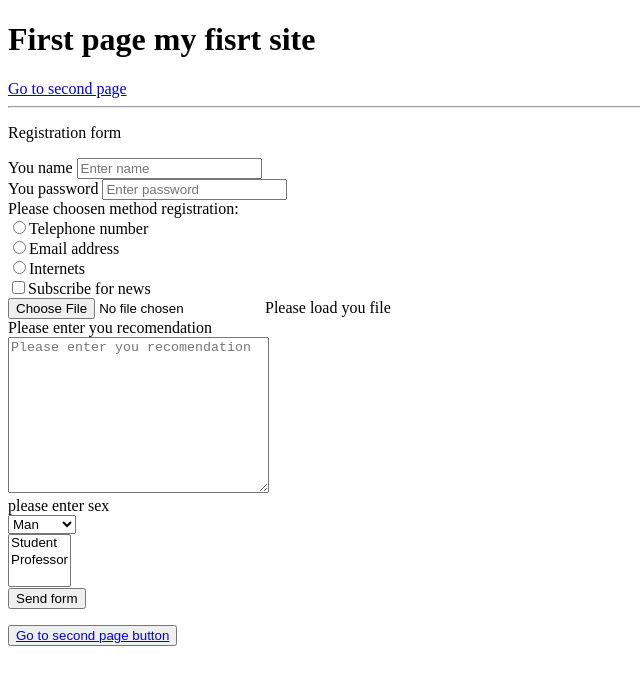
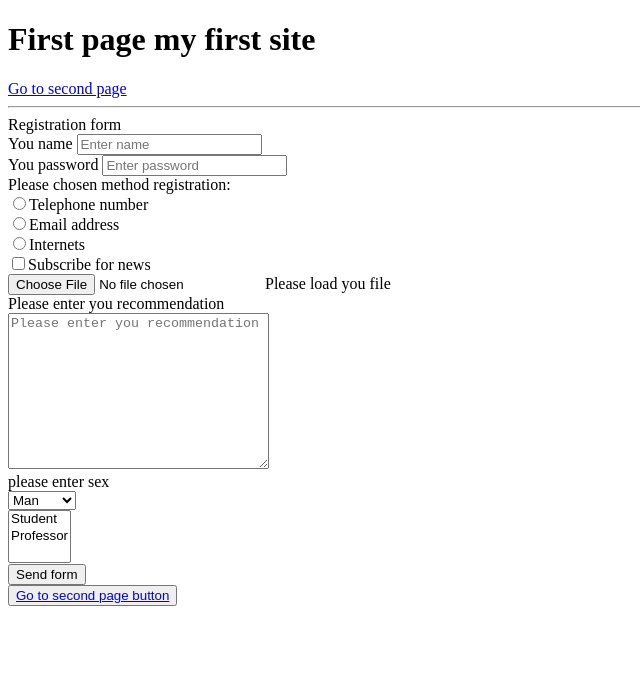
Before and after one commit to DenUsm/AcademitsWeb, a plain HTML site: page Html/index.html in a window 1280 px wide. Shown: the whole page, without its empty margins (0-640 px from the left). Drawn offline with Linux system fonts and the light colour scheme.

Commit message:
Исправлены неправильная вложенность тегов а также синтаксические ошибки

```diff
--- a/Html/index.html
+++ b/Html/index.html
@@ -5,10 +5,10 @@
     <title>MySite</title>
 </head>
 <body>
-        <h1>First page my fisrt site</h1>
-        <a href="./pageTwo.html">Go to second page</a><hr>
-        <p>
-            Registration form <br>
+<h1>First page my first site</h1>
+<a href="./pageTwo.html">Go to second page</a>
+<hr>
+Registration form<br>
 <form>
     <label for="clientName">You name</label>
     <input type="text" id="clientName" name="clientName" placeholder="Enter name"><br>
@@ -16,7 +16,7 @@
     <label for="clientPassword">You password</label>
     <input type="password" id="clientPassword" name="clientPassword" placeholder="Enter password"><br>
 
-                Please choosen method registration:<br>
+    Please chosen method registration:<br>
     <label><input type="radio" name="registerMethod" value="1">Telephone number</label><br>
     <label><input type="radio" name="registerMethod" value="2">Email address</label><br>
     <label><input type="radio" name="registerMethod" value="3">Internets</label><br>
@@ -24,24 +24,25 @@
     <label><input type="checkbox" name="subscribe" id="subscribe">Subscribe for news</label><br>
     <input type="file"> Please load you file <br>
 
-                <label for="recomendation">Please enter you recomendation</label> <br>
-                <textarea name="recomendation" id="recomendation" cols="30" rows="10" placeholder="Please enter you recomendation"></textarea><br>
+    <label for="recommendation">Please enter you recommendation</label> <br>
+    <textarea name="recommendation" id="recommendation" cols="30" rows="10"
+              placeholder="Please enter you recommendation"></textarea><br>
 
     please enter sex <br>
+    <label for="selectedSex"></label>
     <select name="selectedSex" id="selectedSex">
         <option value="Man">Man</option>
         <option value="Women">Women</option>
     </select><br>
 
+    <label for="selectedPerson"></label>
     <select name="selectPerson" size="3" id="selectedPerson">
         <option value="1">Student</option>
         <option value="2">Professor</option>
     </select><br>
-                <button type="submit">Send form</button> <br>
+    <button type="submit">Send form</button>
+    <br>
 </form>
-            <p>
 <button><a href="./pageTwo.html">Go to second page button</a></button>
-            </p>
-        </p>
 </body>
 </html>
```
Lines whose indentation alone changed are shown as unchanged.
